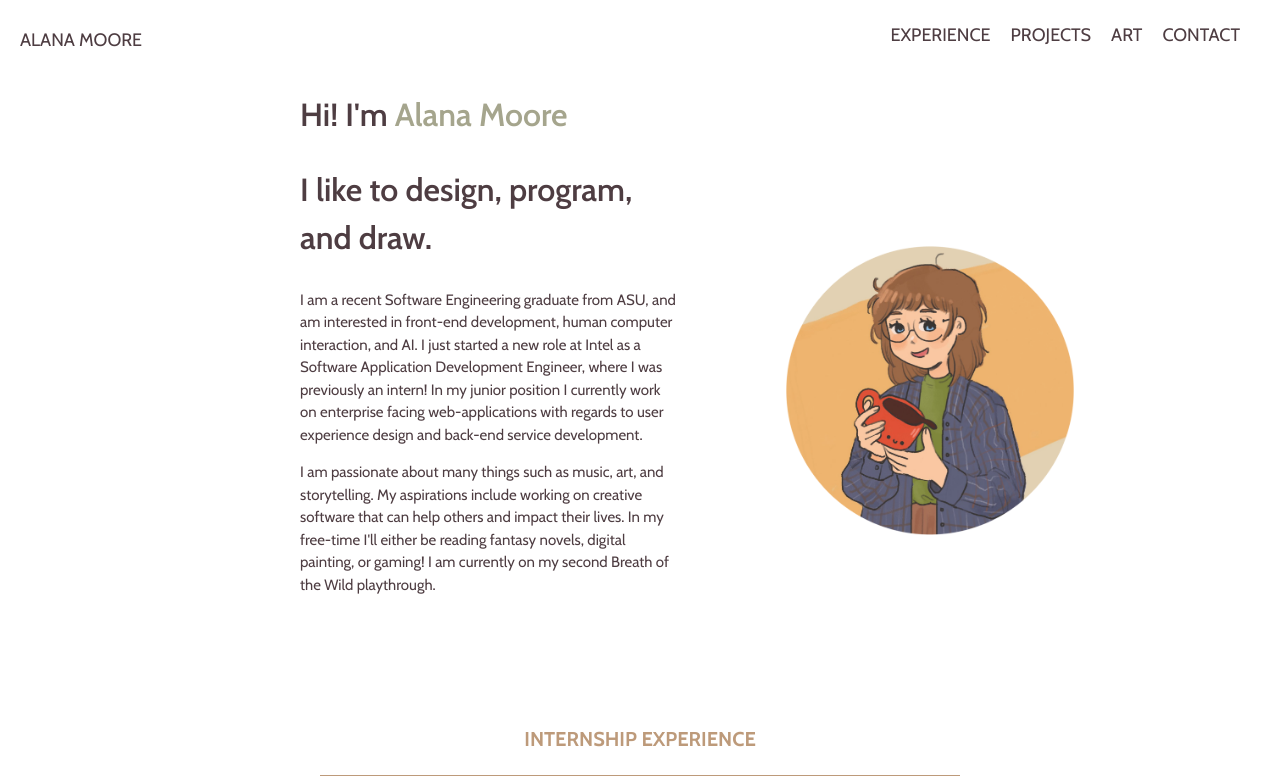
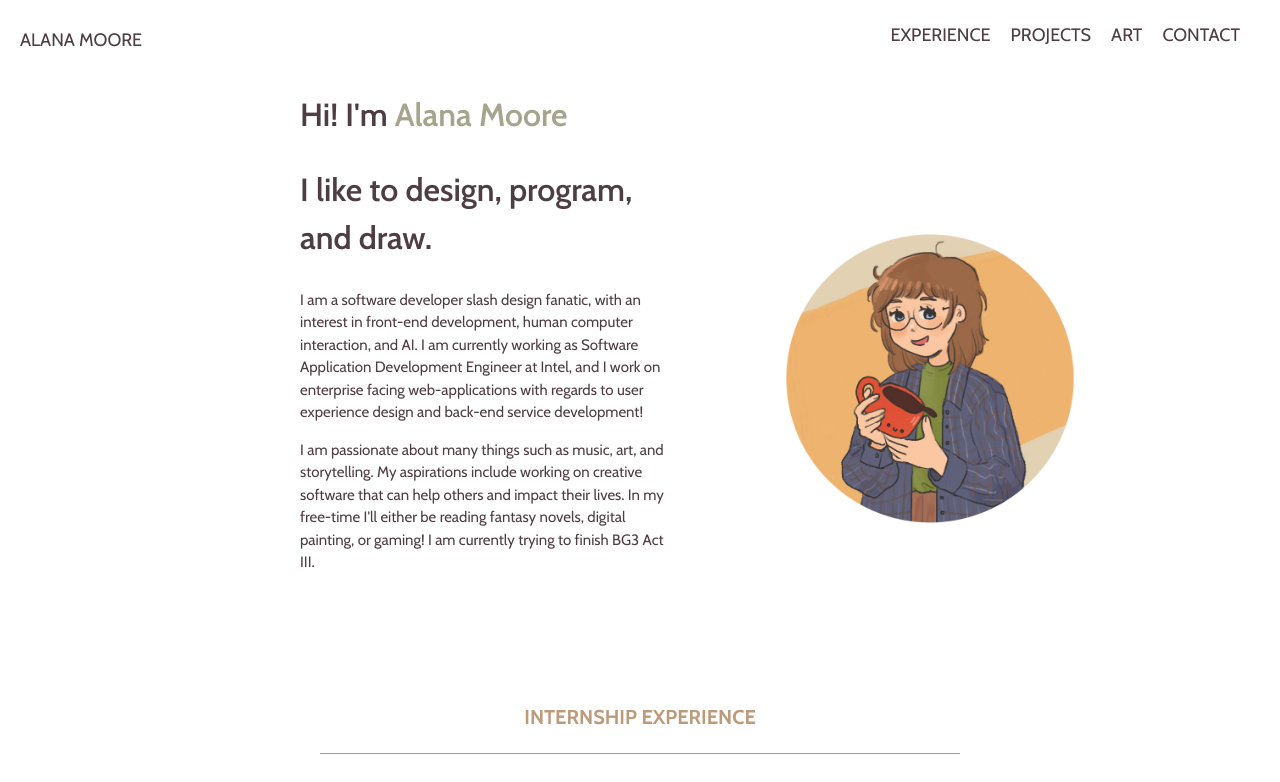
Before and after one commit to mooreala/react-portfolio, a React (Create React App) app: page / in a window 1280 px wide. Shown: the top 782 px of the page. Built offline with nearby package versions, Linux system fonts and the light colour scheme.

Commit message:
update my bio

```diff
--- a/src/intro/Intro.js
+++ b/src/intro/Intro.js
@@ -63,11 +63,11 @@ function Intro() {
           I like to design, program, and draw.
         </IntroSubtitle>
         <p>
-          I am a recent Software Engineering graduate from ASU, and am interested in front-end development, human computer interaction, and AI. I just started a new role at Intel as a Software Application Development Engineer, where I was previously an intern! In my junior position I currently work on enterprise facing web-applications with regards to user experience design and back-end service development.
+          I am a software developer slash design fanatic, with an interest in front-end development, human computer interaction, and AI. I am currently working as Software Application Development Engineer at Intel, and I work on enterprise facing web-applications with regards to user experience design and back-end service development!
         </p>
         <p>
           I am passionate about many things such as music, art, and storytelling. My aspirations include working on creative software that can help others and impact their lives.
-          In my free-time I'll either be reading fantasy novels, digital painting, or gaming! I am currently on my second Breath of the Wild playthrough.
+          In my free-time I'll either be reading fantasy novels, digital painting, or gaming! I am currently trying to finish BG3 Act III.
         </p>
       </IntroText>
       <Portrait src={profile} alt='Self-portrait' />
```
